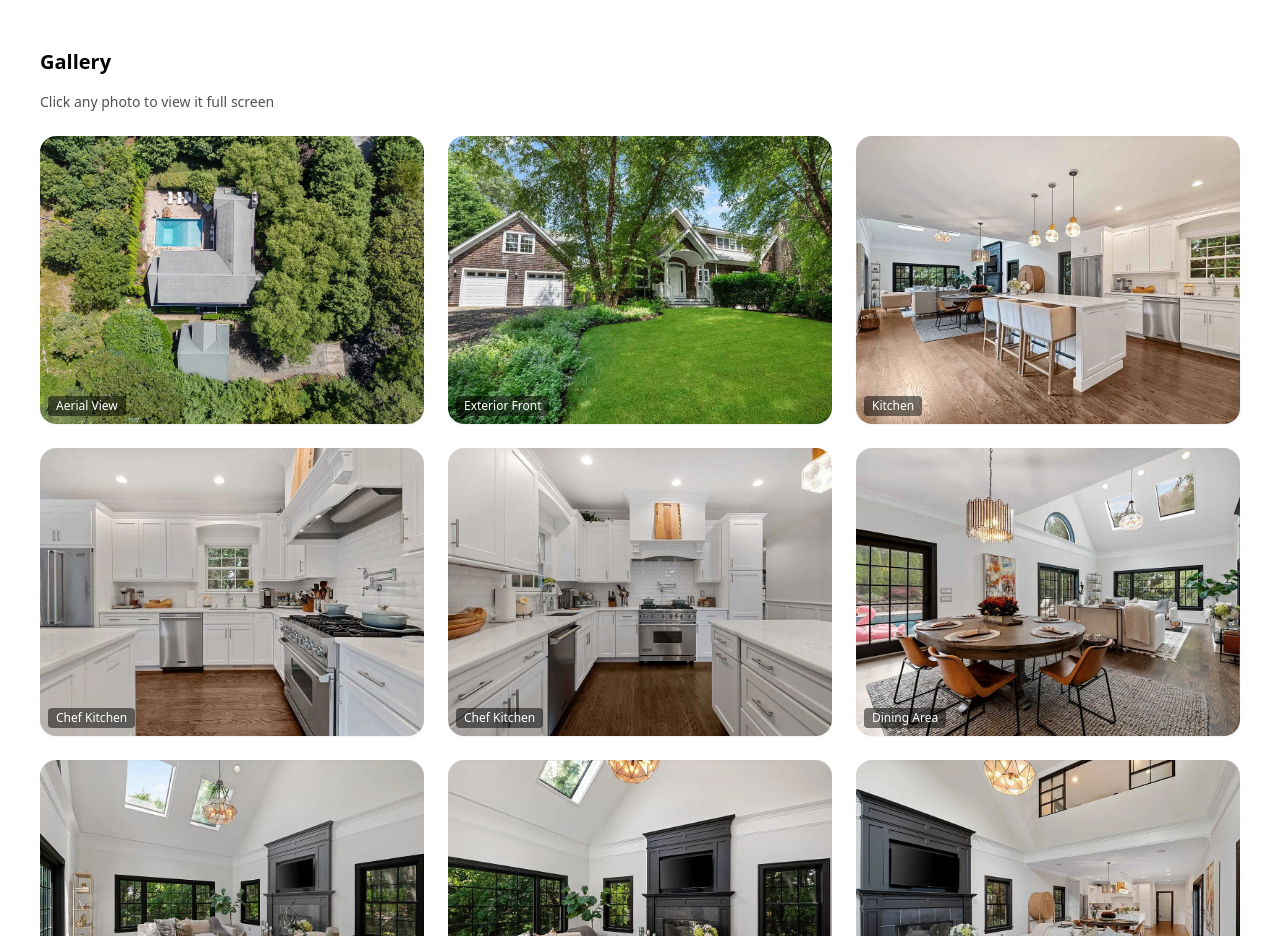
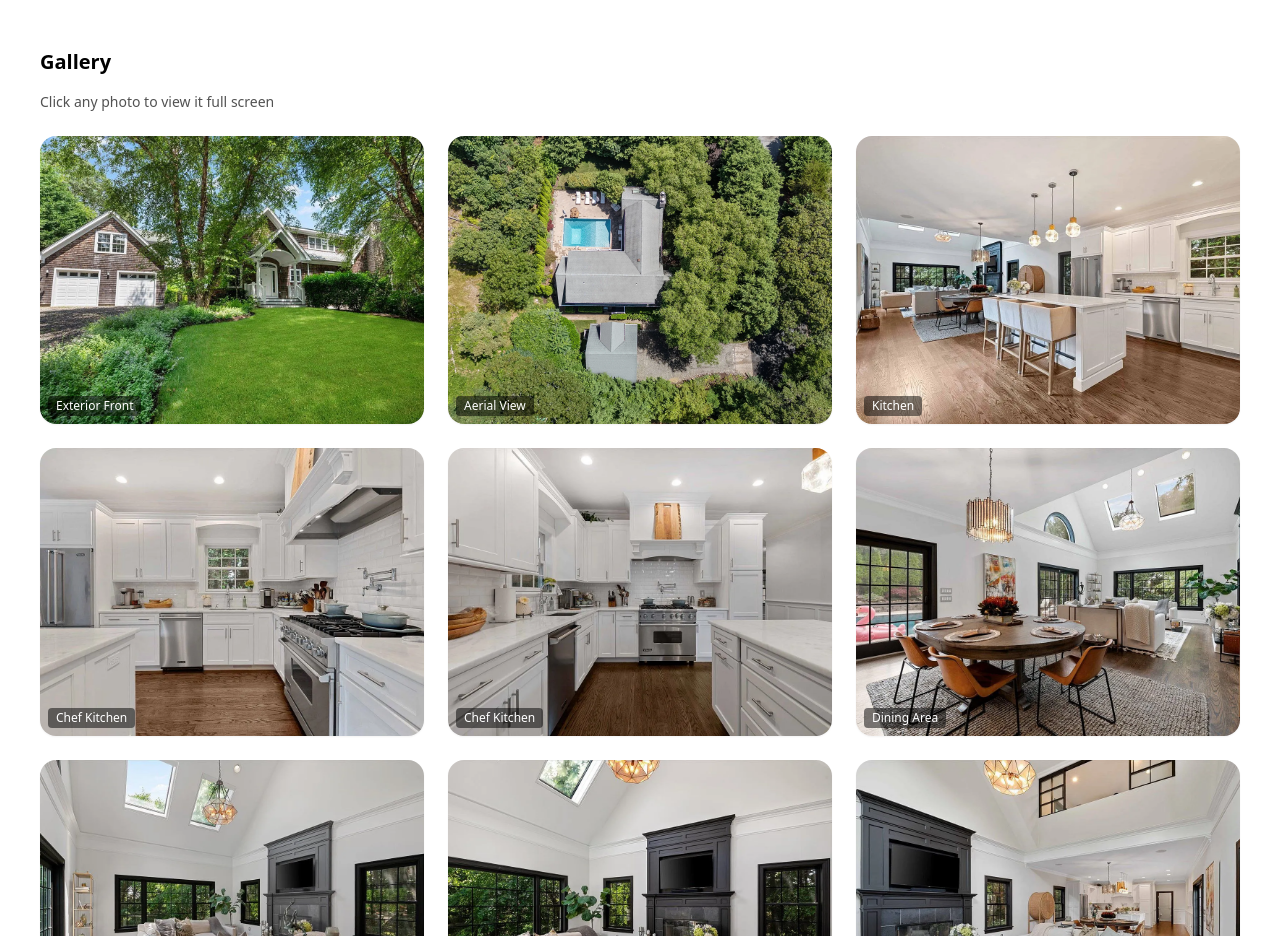
Before and after one commit to maxviens44/hampton-bays-rental, a React (Vite) app: page / in a window 1280 px wide. Shown: the part 1440-2376 px from the top of the page. Built offline with nearby package versions, Linux system fonts and the light colour scheme; the HTML template or start-up script is replaced by a standard one.

Commit message:
Update App.jsx

```diff
--- a/src/App.jsx
+++ b/src/App.jsx
@@ -1,8 +1,8 @@
 import React, { useEffect, useState, useCallback } from "react"
 
 const images = [
+  { file: "hosue.webp", label: "Exterior Front" }, // keep as-is if file name is really "hosue.webp"
   { file: "top.webp", label: "Aerial View" },
-  { file: "hosue.webp", label: "Exterior Front" }, // keep as-is if file name is really "hosue.webp"
   { file: "kitchen1.webp", label: "Kitchen" },
   { file: "kitchen2.webp", label: "Chef Kitchen" },
   { file: "kitchen3.webp", label: "Chef Kitchen" },
```
